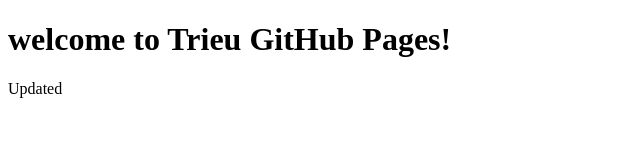
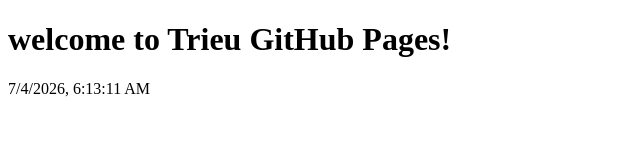
Before and after one commit to gittrieu/my-website, a plain HTML site: page index.html in a window 1280 px wide. Shown: the whole page, without its empty margins (0-640 px from the left). Drawn offline with Linux system fonts and the light colour scheme.

Commit message:
Add current date and time to index.html

```diff
--- a/index.html
+++ b/index.html
@@ -8,7 +8,11 @@
 
 <h1>welcome to  Trieu GitHub Pages!</h1>
 
-<p>Updated</p>
+<p id="datetime"></p>
+
+<script>
+document.getElementById("datetime").innerHTML = new Date().toLocaleString();
+</script>
 
 </body>
 </html>
```
